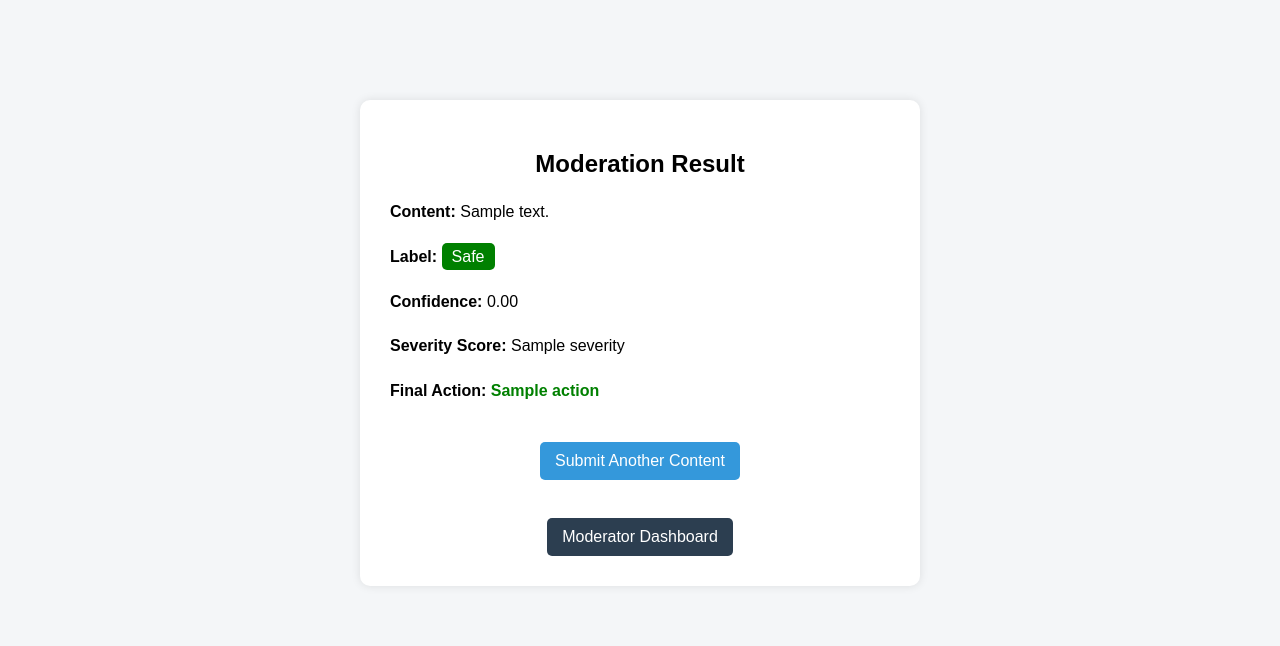
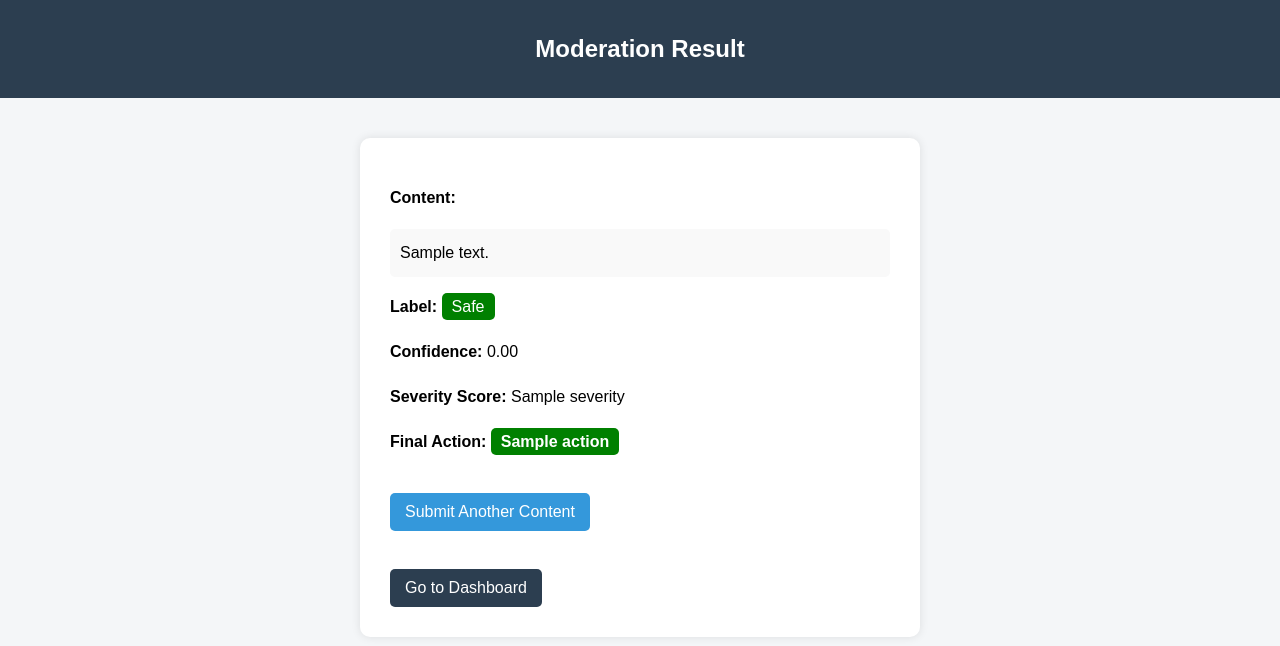
Before and after one commit to shakshiagrawalcsaiml/AI-Powered-Content-Moderation-Policy-Enforcement-Platform, a Flask app: template templates/result.html in a window 1280 px wide. Shown: the top 646 px of the page. Run offline with Flask 3, Linux system fonts and the light colour scheme; the template is opened without the code that fills it: most values are stand-ins (such as "Sample title", 1, 10 or a date in 2020).

Commit message:
Improved result page UI with structured layout, content highlighting, and action badges

```diff
--- a/templates/result.html
+++ b/templates/result.html
@@ -8,20 +8,25 @@
 body{
     font-family: Arial, sans-serif;
     background:#f4f6f8;
+    margin:0;
+}
+
+/* HEADER */
+.header{
+    background:#2c3e50;
+    color:white;
+    padding:15px;
     text-align:center;
 }
 
+/* CONTAINER */
 .container{
     width:500px;
-    margin:100px auto;
+    margin:40px auto;
     background:white;
     padding:30px;
     border-radius:10px;
     box-shadow:0px 0px 10px rgba(0,0,0,0.1);
-}
-
-h2{
-    margin-bottom:20px;
 }
 
 .result{
@@ -30,6 +35,15 @@ h2{
     line-height:1.8;
 }
 
+/* CONTENT BOX */
+.content-box{
+    background:#f9f9f9;
+    padding:10px;
+    border-radius:5px;
+    margin-bottom:10px;
+}
+
+/* LABEL */
 .toxic{
     color:white;
     background:red;
@@ -44,23 +58,19 @@ h2{
     border-radius:5px;
 }
 
-/* NEW: action color */
-.action{
+/* ACTION BADGE */
+.badge{
+    padding:5px 10px;
+    border-radius:5px;
+    color:white;
     font-weight:bold;
 }
 
-.auto{
-    color:red;
-}
+.auto{ background:red; }
+.review{ background:orange; }
+.allow{ background:green; }
 
-.review{
-    color:orange;
-}
-
-.allow{
-    color:green;
-}
-
+/* BUTTONS */
 .button{
     display:inline-block;
     margin-top:20px;
@@ -84,13 +94,19 @@ h2{
 
 <body>
 
+<!-- HEADER -->
+<div class="header">
+    <h2>Moderation Result</h2>
+</div>
+
 <div class="container">
-
-<h2>Moderation Result</h2>
 
 <div class="result">
 
-<p><b>Content:</b> {{ content }}</p>
+<p><b>Content:</b></p>
+<div class="content-box">
+    {{ content }}
+</div>
 
 <p><b>Label:</b>
 {% if label == "toxic" %}
@@ -105,7 +121,7 @@ h2{
 <p><b>Severity Score:</b> {{ severity }}</p>
 
 <p><b>Final Action:</b>
-<span class="action
+<span class="badge
 {% if action == 'AUTO_REMOVE' %} auto
 {% elif action == 'SEND_TO_MODERATOR' %} review
 {% else %} allow
@@ -119,7 +135,7 @@ h2{
 
 <a class="button" href="/">Submit Another Content</a>
 <br><br>
-<a class="button dashboard" href="/dashboard">Moderator Dashboard</a>
+<a class="button dashboard" href="/dashboard">Go to Dashboard</a>
 
 </div>
 
```
